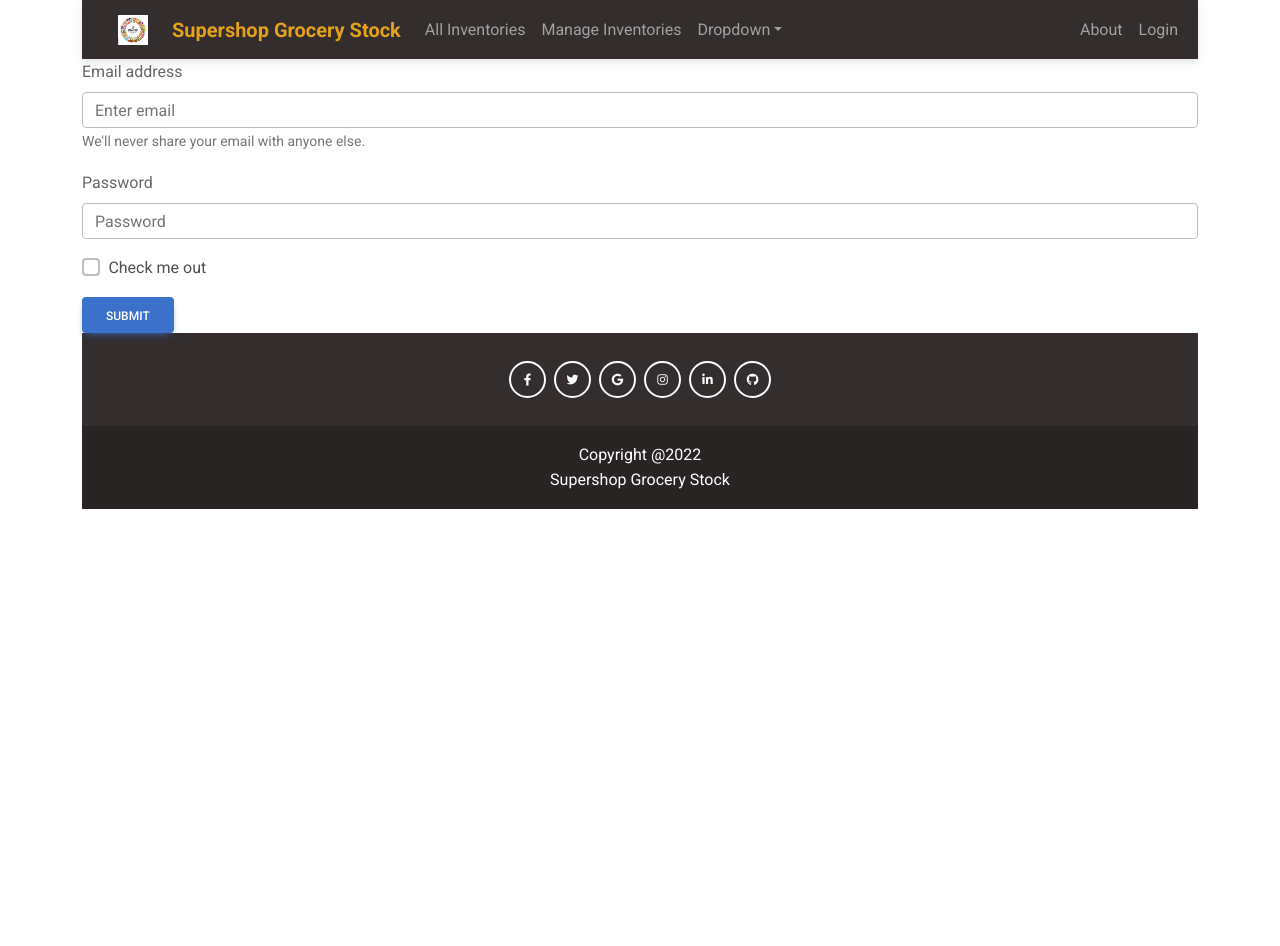
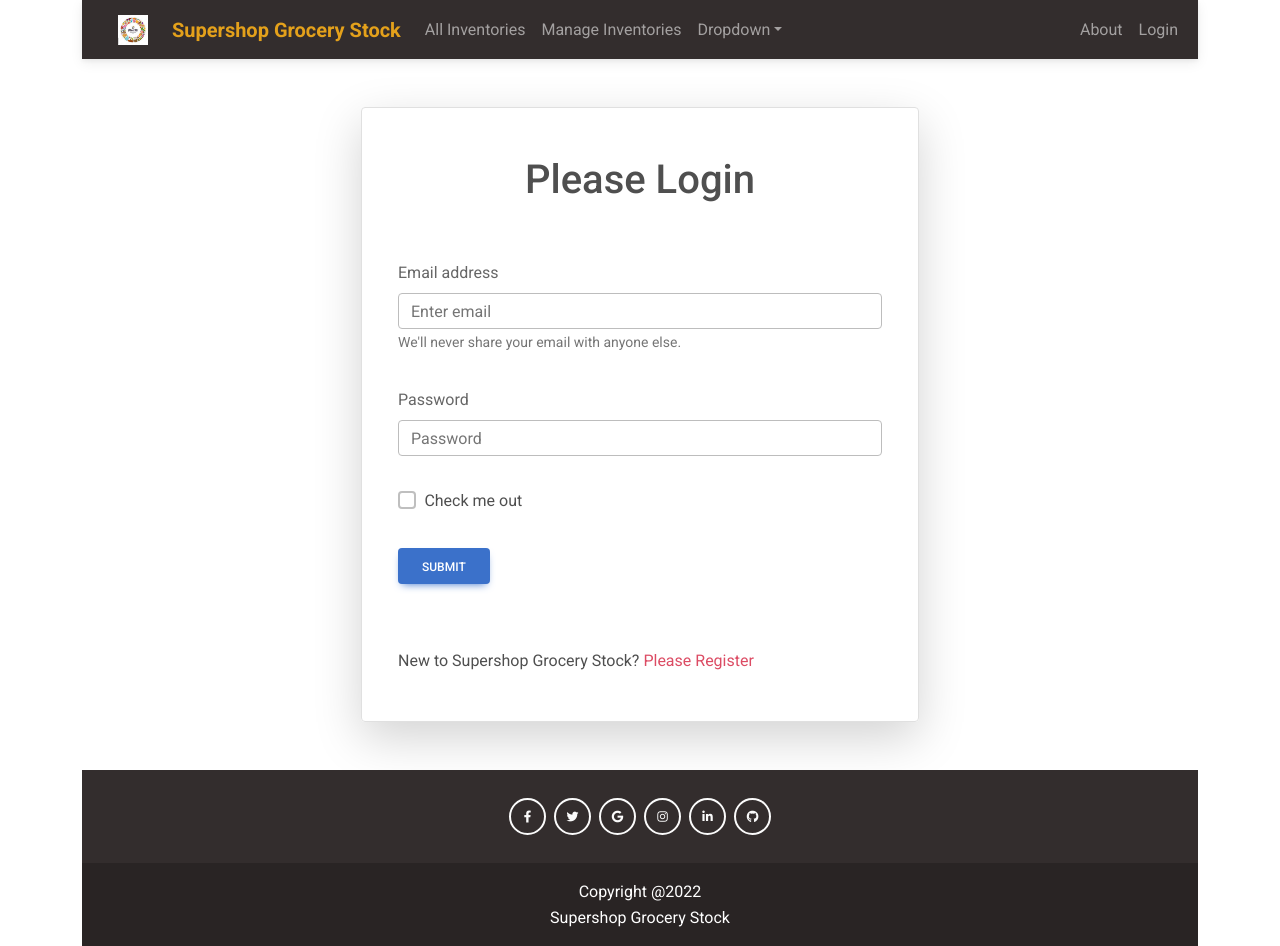
Before and after one commit to tashfiaislamistila/supershop-grocery-stock-warehouse-management-client, a React (Create React App) app: page /login in a window 1280 px wide. Before the commit the page ends 800 px from the top, so only its background shows below. Built offline with nearby package versions, Linux system fonts and the light colour scheme.

Commit message:
Login functionality

```diff
--- a/src/App.js
+++ b/src/App.js
@@ -8,6 +8,7 @@
 import Inventory from './Pages/Inventory/Inventory';
 import InventoryDetail from './Pages/InventoryDetail/InventoryDetail';
 import Login from './Pages/Login/Login/Login';
+import Register from './Pages/Login/Register/Register';
 import ManageInventories from './Pages/ManageInventories/ManageInventories';
 import ManageInventory from './Pages/ManageInventory/ManageInventory';
 import Footer from './Pages/Shared/Footer/Footer';
@@ -28,6 +29,7 @@
         <Route path="/inventories" element={<Inventories></Inventories>}></Route>
         <Route path="/about" element={<About></About>}></Route>
         <Route path="/login" element={<Login></Login>}></Route>
+        <Route path="/register" element={<Register></Register>}></Route>
         <Route path="*" element={<NotFound></NotFound>}></Route>
       </Routes >
       <Footer></Footer>
--- a/src/Pages/Login/Login/Login.js
+++ b/src/Pages/Login/Login/Login.js
@@ -1,29 +1,51 @@
-import React from 'react';
+import React, { useRef } from 'react';
 import { Button, Form } from 'react-bootstrap';
+import { Link, useNavigate } from 'react-router-dom';
 
 const Login = () => {
+    const emailRef = useRef('');
+    const passwordRef = useRef('');
+    const navigate = useNavigate('');
+
+    const handleSubmit = event => {
+        event.preventDefault();
+        const email = emailRef.current.value;
+        const password = passwordRef.current.value;
+        console.log(email, password);
+    }
+    const navigateToRegisterPage = event => {
+        navigate('/register');
+    }
     return (
-        <div>
-            <Form>
-                <Form.Group className="mb-3" controlId="formBasicEmail">
+        <div className='container w-50 mx-auto border mt-5 mb-5 shadow-lg rounded'>
+            <div className='mt-5 text-center mb-5'>
+                <h1>Please Login</h1>
+            </div>
+            <Form onSubmit={handleSubmit}>
+                <Form.Group className="mb-3  p-2 mx-3" controlId="formBasicEmail">
                     <Form.Label>Email address</Form.Label>
-                    <Form.Control type="email" placeholder="Enter email" />
+                    <Form.Control ref={emailRef} type="email" placeholder="Enter email" required />
                     <Form.Text className="text-muted">
                         We'll never share your email with anyone else.
                     </Form.Text>
                 </Form.Group>
 
-                <Form.Group className="mb-3" controlId="formBasicPassword">
+                <Form.Group className="mb-3  p-2 mx-3" controlId="formBasicPassword">
                     <Form.Label>Password</Form.Label>
-                    <Form.Control type="password" placeholder="Password" />
+                    <Form.Control ref={passwordRef} type="password" placeholder="Password" required />
                 </Form.Group>
-                <Form.Group className="mb-3" controlId="formBasicCheckbox">
+                <Form.Group className="mb-3  p-2 mx-3" controlId="formBasicCheckbox">
                     <Form.Check type="checkbox" label="Check me out" />
                 </Form.Group>
-                <Button variant="primary" type="submit">
-                    Submit
-                </Button>
+                <div className='mb-5  p-2 mx-3'>
+                    <Button variant="primary" type="submit">
+                        Submit
+                    </Button>
+                </div>
             </Form>
+            <div className='mb-4 px-4 py-2 '>
+                <p>New to Supershop Grocery Stock?<Link to="/register" className='text-danger pe-auto text-decoration-none ' onClick={navigateToRegisterPage}> Please Register</Link></p>
+            </div>
         </div>
     );
 };
```
